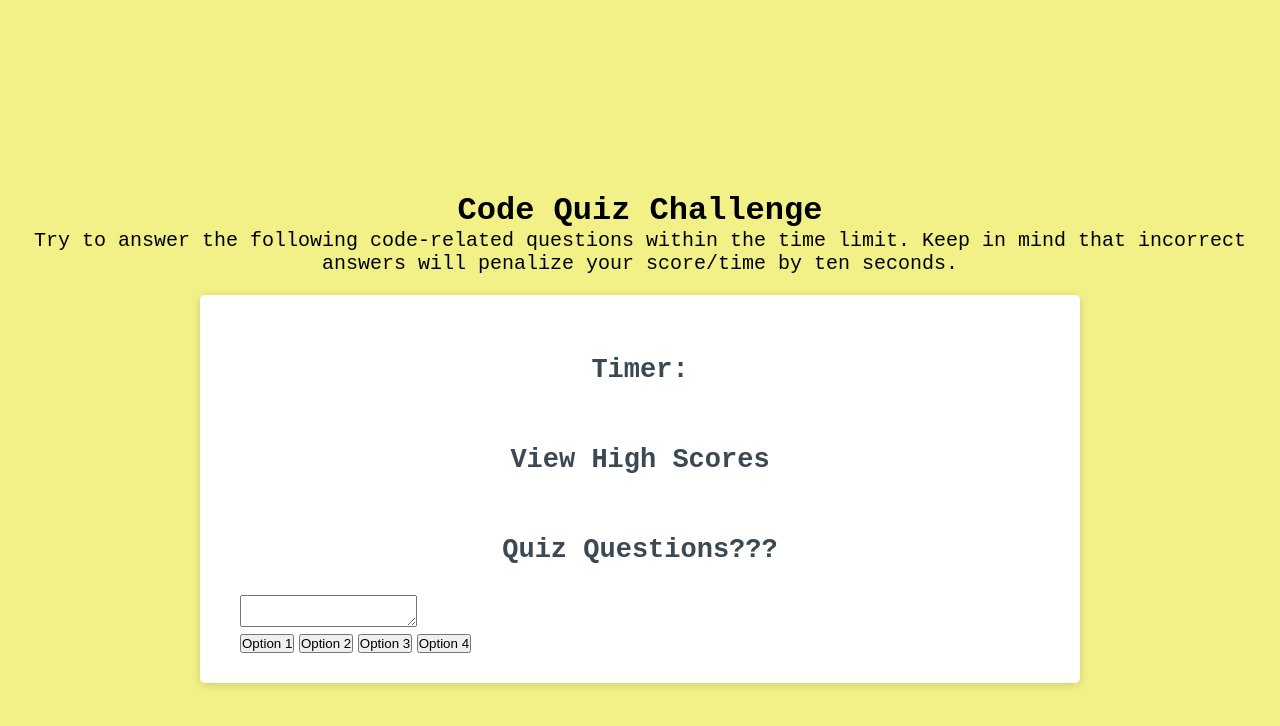
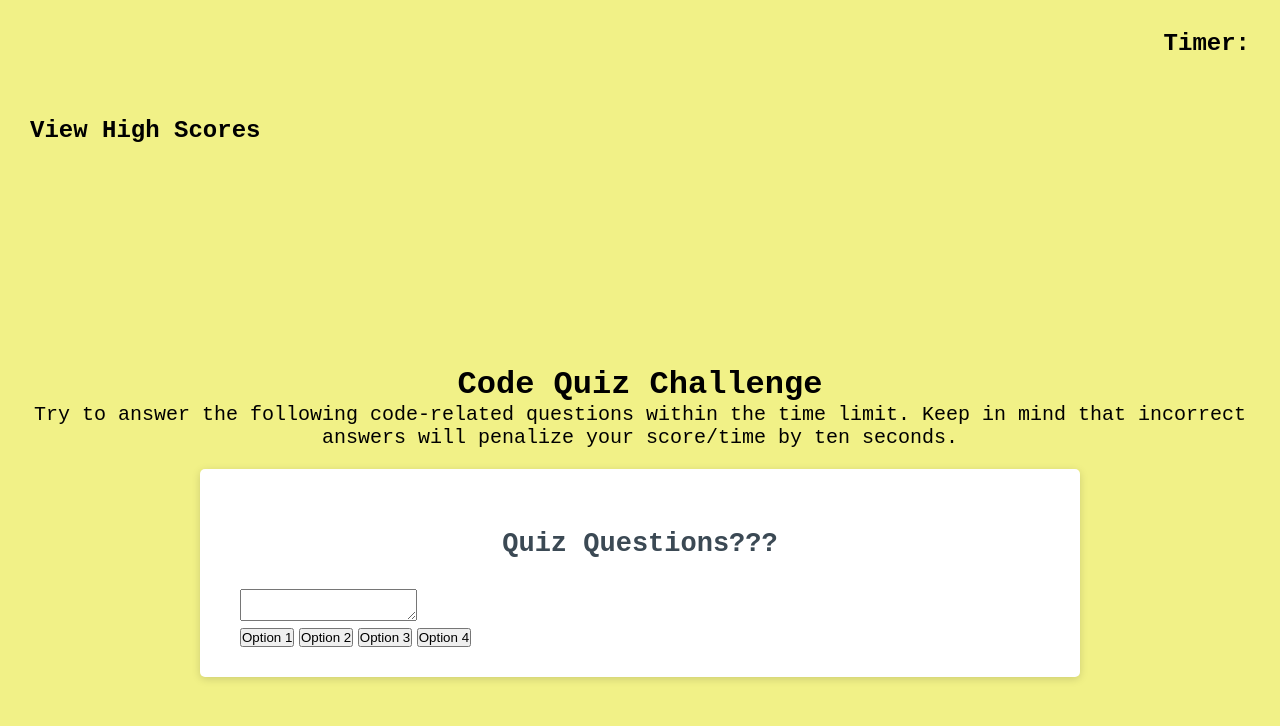
Before and after one commit to samanthaahn/code-quiz, a plain HTML site: page index.html in a window 1280 px wide. Drawn offline with Linux system fonts and the light colour scheme.

Commit message:
added section to html

```diff
--- a/assets/style.css
+++ b/assets/style.css
@@ -51,6 +51,16 @@ h2 {
     font-family: 'Courier New', Courier, monospace;
 }
 
+#countdown {
+    text-align: right;
+    text-align: inline;
+}
+
+#high-score {
+    text-align: left;
+    text-align: inline;
+}
+
 
 /* this allows the webbrowser to adjust to the size of certain screens like tablets and phones */
 @media (max-width: 690px) {
--- a/index.html
+++ b/index.html
@@ -10,14 +10,18 @@
 
 <body>
     <div class="wrapper">
+        <section>
+            <h2 id="countdown">Timer:</h2>
+            <h2 id="high-score">View High Scores</h2>
+        </section>
+
     <header>
         <h1>Code Quiz Challenge</h1>
         <p>Try to answer the following code-related questions within the time limit. Keep in mind that incorrect answers will penalize your score/time by ten seconds.</p>
+
     </header>
 
     <div class="card">
-        <h2 id="countdown">Timer:</h2>
-        <h2 id="high-score">View High Scores</h2>
 
         <div class="card-header">
             <h2>Quiz Questions???</h2>
```
